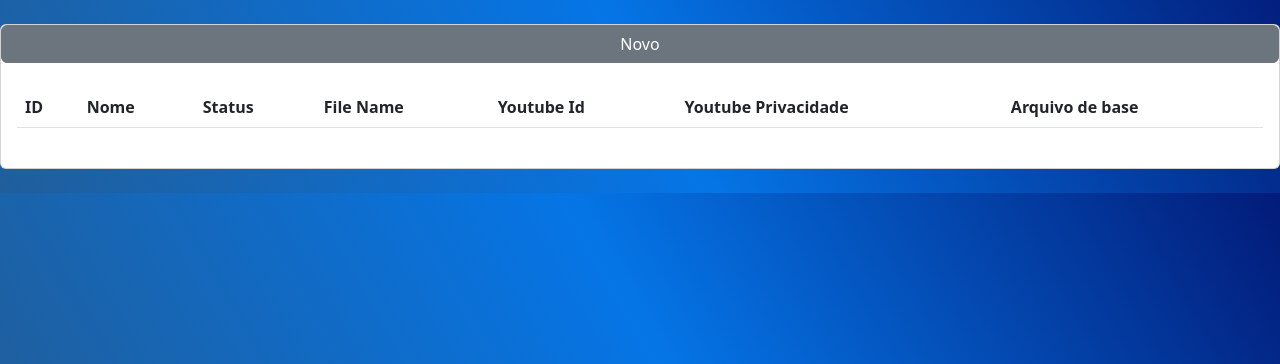
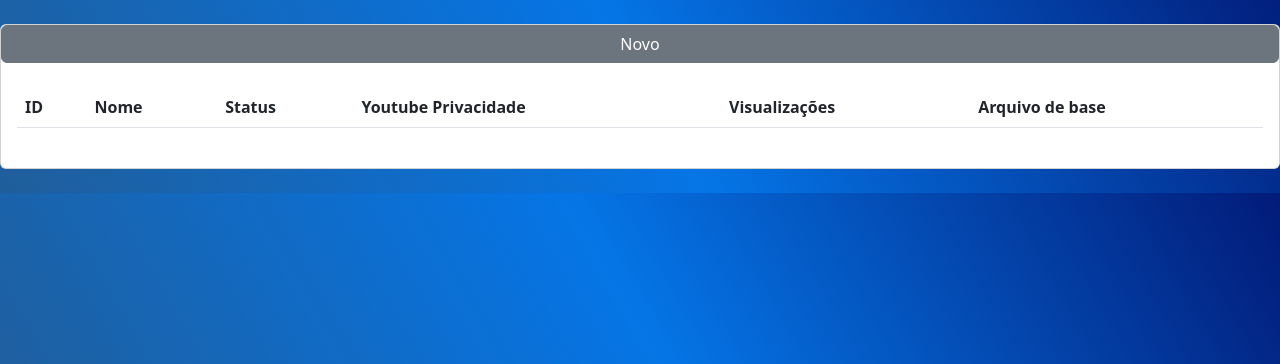
Before and after one commit to ghpm99/smart-home, a Django app: template apps/video/templates/video/video.html in a window 1280 px wide. Shown: the part 56-420 px from the top of the page. Run offline with Django 4.2, Linux system fonts and the light colour scheme; the template is opened without the code that fills it, so the values that code supplies are empty; parts of the project's set-up code (start-up, migrations or seed data) failed here and were passed over; some libraries are stand-ins or nearby versions.

Commit message:
Remove table column

```diff
--- a/apps/video/forms.py
+++ b/apps/video/forms.py
@@ -9,7 +9,10 @@ class UploadFileForm(forms.Form):
         attrs={'class': "form-control"}
     ))
     description = forms.CharField(max_length=5000, label='Descrição', widget=forms.Textarea(
-        attrs={'class': "form-control"}
+        attrs={
+            'class': "form-control",
+            'rows': 4
+        }
     ))
     keywords = forms.CharField(max_length=500, label='Tags Youtube', widget=forms.TextInput(
         attrs={'class': "form-control"}
--- a/apps/video/management/commands/upload_video.py
+++ b/apps/video/management/commands/upload_video.py
@@ -62,6 +62,7 @@ class Command(BaseCommand):
                     status, response = insert_request.next_chunk()
                     if response is not None:
                         if 'id' in response:
+                            print(response)
                             video.youtube_id = response['id']
                             print("Video id '%s' was successfully uploaded." %
                                   response['id'])
--- a/apps/video/templates/video/new_video.html
+++ b/apps/video/templates/video/new_video.html
@@ -2,7 +2,7 @@
 
 {% block content %}
     <div class="controllers">
-        <div class="card">
+        <div class="card my-2">
             <div class="card-body">
                 <form action="{% url 'new_video' %}"
                       method="post"
--- a/apps/video/templates/video/video.html
+++ b/apps/video/templates/video/video.html
@@ -1,44 +1,39 @@
 {% extends "base.html" %}
-
 {% block content %}
     <div class="card my-4">
         <a href="{% url 'new_video' %}" role="button" class="btn btn-secondary">Novo</a>
         <div class="card-body table-container my-2">
-            <table class="table">
-                <thead class="table-head">
+            <table class="table table-striped">
+                <thead>
                     <tr>
-                        <th class="table-head-column">ID</th>
-                        <th class="table-head-column">Nome</th>
-                        <th class="table-head-column">Status</th>
-                        <th class="table-head-column">File Name</th>
-                        <th class="table-head-column">Youtube Id</th>
-                        <th class="table-head-column">Youtube Privacidade</th>
-                        <th class="table-head-column">Arquivo de base</th>
+                        <th scope="col">ID</th>
+                        <th scope="col">Nome</th>
+                        <th scope="col">Status</th>
+                        <th scope="col">Youtube Privacidade</th>
+                        <th scope="col">Visualizações</th>
+                        <th scope="col">Arquivo de base</th>
                     </tr>
                 </thead>
                 <tbody>
                     {% for video in videos %}
-                        <tr class="table-row">
-                            <td class="column-container">
-                                <div class="table-cell">{{ video.id }}</div>
+                        <tr>
+                            <th scope="row">
+                                <div>{{ video.id }}</div>
+                            </th >
+                            <td>
+                                <div>{{ video.name }}</div>
                             </td>
-                            <td class="column-container">
-                                <div class="table-cell">{{ video.name }}</div>
+                            <td>
+                                <div>{{ video.status }}</div>
                             </td>
-                            <td class="column-container">
-                                <div class="table-cell">{{ video.status }}</div>
+                            <td>
+                                <div>{{ video.privacy }}</div>
                             </td>
-                            <td class="column-container">
-                                <div class="table-cell">{{ video.file_name }}</div>
+                            <td>
+                                <div>{{ video.view_count }}</div>
                             </td>
-                            <td class="column-container">
-                                <div class="table-cell">{{ video.youtube_id }}</div>
-                            </td>
-                            <td class="column-container">
-                                <div class="table-cell">{{ video.privacy }}</div>
-                            </td>
-                            <td class="column-container">
-                                <div class="table-cell">{{ video.file_base }}</div>
+                            <td>
+                                <div>{{ video.file_base }}</div>
                             </td>
                         </tr>
                     {% endfor %}
--- a/apps/video/views.py
+++ b/apps/video/views.py
@@ -26,9 +26,8 @@ def video(request):
         'name': video.name or video.title,
         'description': video.description,
         'status': status.get(video.status),
-        'file_name': video.file_name or '',
-        'youtube_id': video.youtube_id or '',
         'privacy': video.privacy_status or '',
+        'view_count': video.view_count or '-',
         'file_base': video.file_base or '',
     } for video in page_obj.object_list]
 
```
